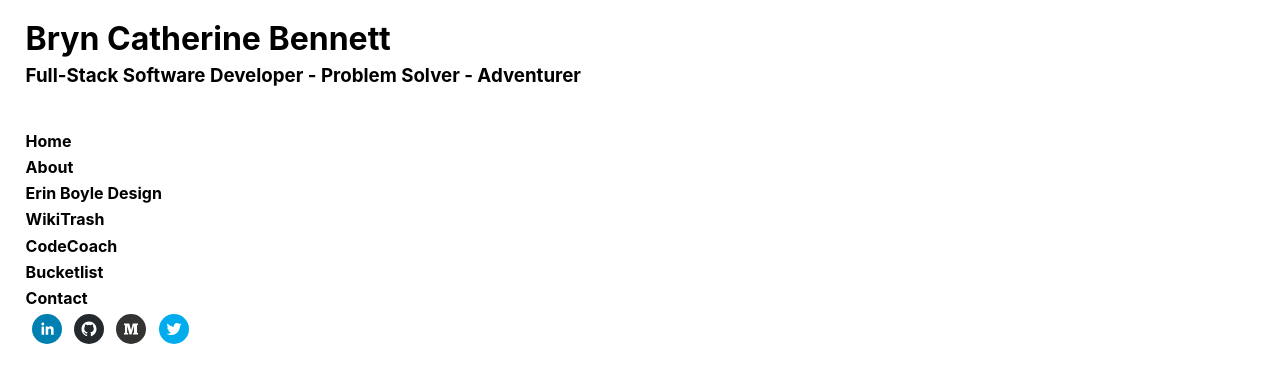
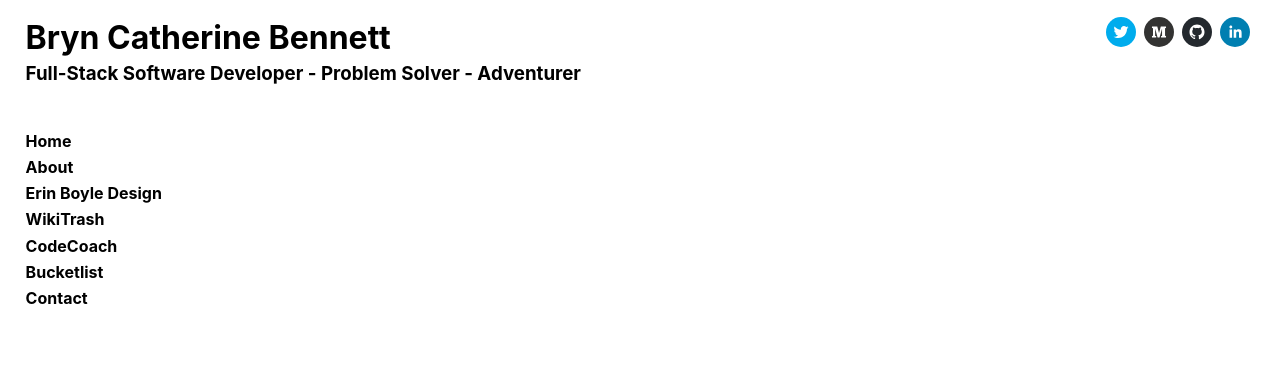
Before and after one commit to bbennett7/portfolio, a React (Create React App) app: page / in a window 1280 px wide. Shown: the top 382 px of the page. Built offline with nearby package versions, Linux system fonts and the light colour scheme.

Commit message:
Redesign grid and move social icons

```diff
--- a/src/App.css
+++ b/src/App.css
@@ -10,21 +10,30 @@
 }
 
 .App-header {
-  grid-area: 1 / 1 / 1 / 2;
+  grid-area: 1 / 1 / 2 / 2;
+  display: grid;
+  grid-template: 1fr / 1fr 4fr 1fr;
 }
 
 .App-header h1, .App-header h3 {
   margin: .5% 0;
 }
 
+.Title {
+  grid-area: 1 / 1 / 1 / 3;
+}
+
+.Social-icons {
+  grid-area: 1 / 3 / 1 / 4;
+}
+.social-icon {
+  height: 30px !important;
+  width: 30px !important;
+  margin: 2%;
+  float: right;
+}
 
 .Menu h4 {
   margin: auto;
   padding-top: .5%;
 }
-
-.social-icon {
-  height: 30px !important;
-  width: 30px !important;
-  margin: .5%;
-}
--- a/src/components/Header.js
+++ b/src/components/Header.js
@@ -1,11 +1,21 @@
 import React, { Component } from 'react';
+import { SocialIcon } from 'react-social-icons';
 
 export default class Header extends Component {
     render() {
         return(
             <div className="App-header">
-                <h1>Bryn Catherine Bennett</h1>
-                <h3>Full-Stack Software Developer - Problem Solver - Adventurer</h3>
+                <div className="Title">
+                    <h1>Bryn Catherine Bennett</h1>
+                    <h3>Full-Stack Software Developer - Problem Solver - Adventurer</h3>
+                </div>
+
+                <div className="Social-icons">
+                    <SocialIcon url="https://www.linkedin.com/in/bryncbennett/" target="_blank"/>
+                    <SocialIcon url="https://github.com/bbennett7" target="_blank"/>
+                    <SocialIcon url="https://medium.com/@bryn.bennett" target="_blank"/>
+                    <SocialIcon url="https://twitter.com/BrynBennett7"  target="_blank"/>
+                </div>
             </div>
         )
     }
--- a/src/components/Menu.js
+++ b/src/components/Menu.js
@@ -1,5 +1,4 @@
 import React, { Component } from 'react';
-import { SocialIcon } from 'react-social-icons';
 
 
 export default class MenuBar extends Component {
@@ -13,10 +12,6 @@ export default class MenuBar extends Component {
                 <h4>CodeCoach</h4>
                 <h4>Bucketlist</h4>
                 <h4>Contact</h4>
-                <SocialIcon url="https://www.linkedin.com/in/bryncbennett/" target="_blank"/>
-                <SocialIcon url="https://github.com/bbennett7" target="_blank"/>
-                <SocialIcon url="https://medium.com/@bryn.bennett" target="_blank"/>
-                <SocialIcon url="https://twitter.com/BrynBennett7"  target="_blank"/>
              </div>
         )
     }
```
